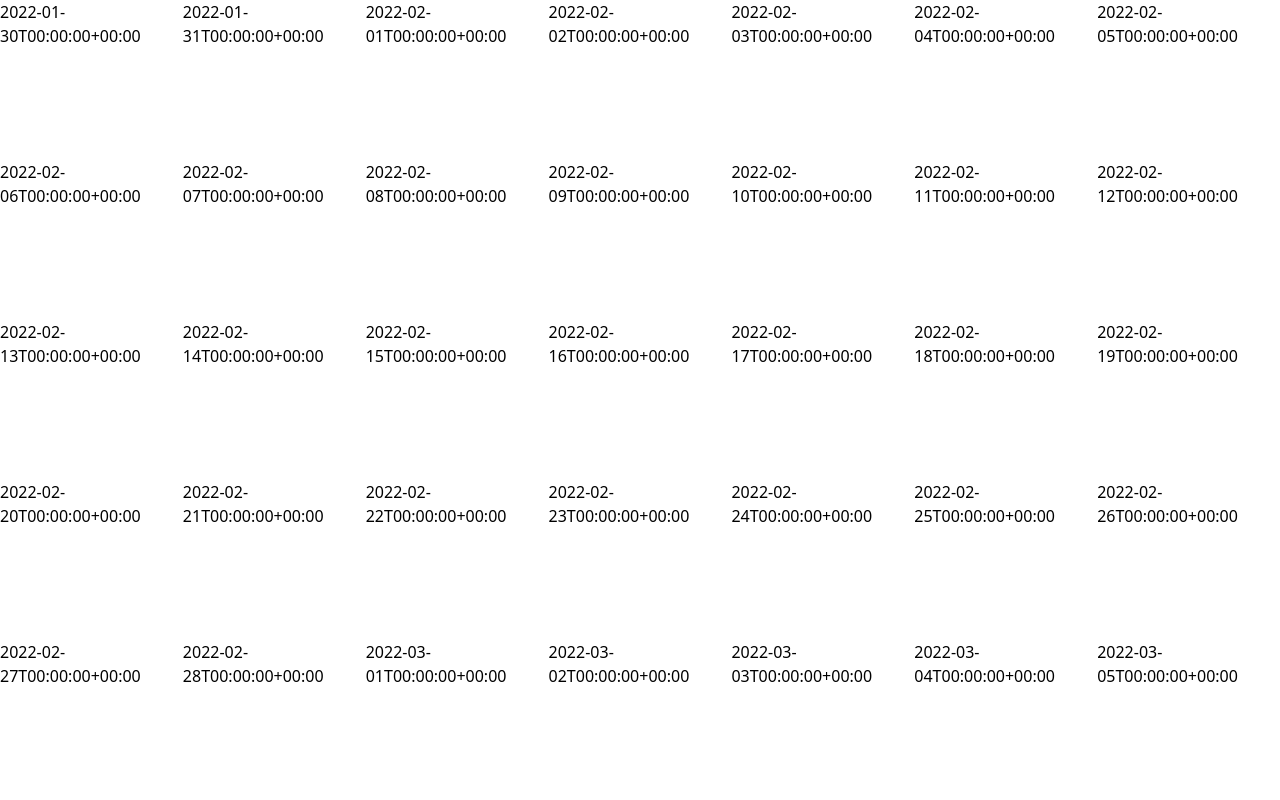
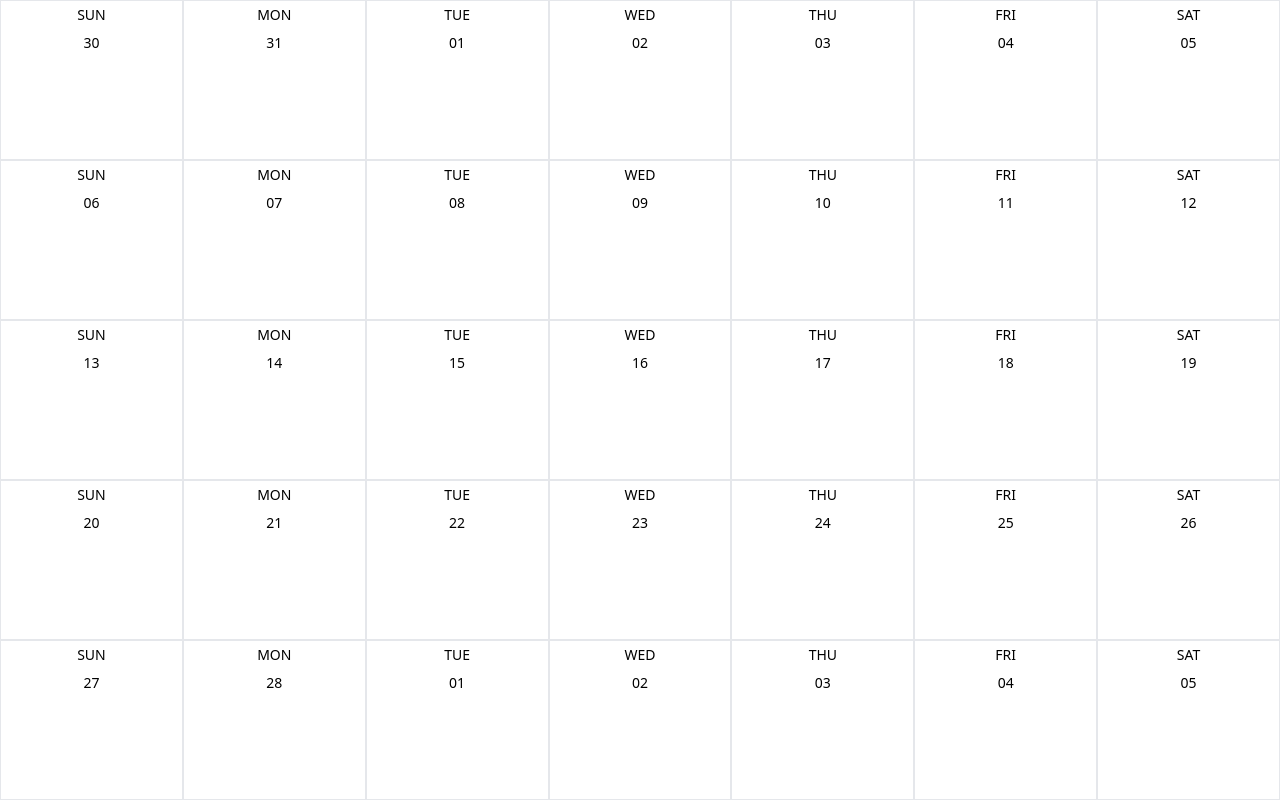
Before and after one commit to rizqizulfian/react-google-calender-clone, a React (Create React App) app: page / in a window 1280 px wide. Built offline with nearby package versions, Linux system fonts and the light colour scheme.

Commit message:
[005] - Formatting UI Day

```diff
--- a/src/components/Day.js
+++ b/src/components/Day.js
@@ -1,9 +1,14 @@
 import React from 'react';
 
-const Day = ({day}) => {
+const Day = ({ day }) => {
   return (
-    <div>
-      {day.format()}
+    <div className="border border-gray-200 flex flex-col">
+      <header className="flex flex-col items-center">
+        <p className="text-sm mt-1">{day.format('ddd').toUpperCase()}</p>
+        <p className="text-sm p-1 my-1 text-center">
+          {day.format('DD')}
+        </p>
+      </header>
     </div>
   );
 };
```
